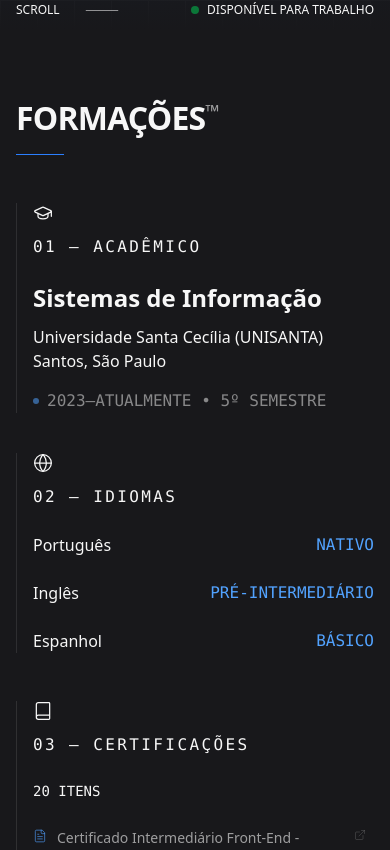
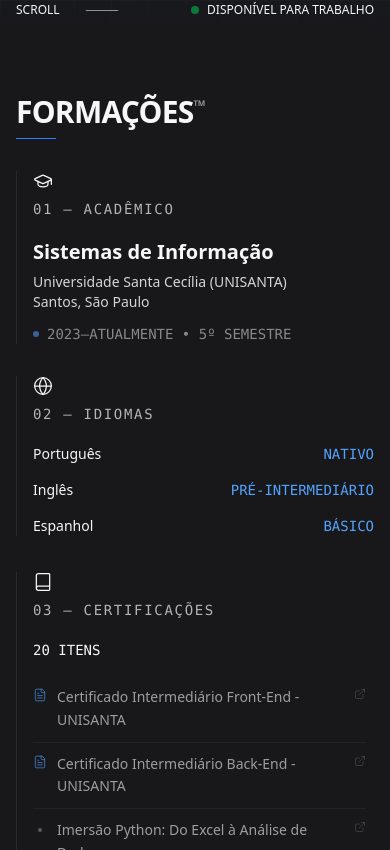
Before and after one commit to 21lucasbarros/portfolio, a React (Vite) app: page / in a window 390 px wide. Shown: the part 814-1664 px from the top of the page. Built offline with nearby package versions, Linux system fonts and the light colour scheme.

Commit message:
feat: adicionei chaves de traducao para codigo dos projetos e links do site.

```diff
--- a/src/components/education.tsx
+++ b/src/components/education.tsx
@@ -12,103 +12,99 @@ export function Education() {
       id="education"
     >
       <div className="max-w-7xl mx-auto">
-        {/* Header */}
         <motion.div
           initial={{ opacity: 0, y: 20 }}
           whileInView={{ opacity: 1, y: 0 }}
           transition={{ duration: 0.6, ease: [0.16, 1, 0.3, 1] }}
           viewport={{ once: true }}
-          className="mb-12 md:mb-16 lg:mb-20"
+          className="mb-8 md:mb-16 lg:mb-20"
         >
-          <h2 className="text-[clamp(2rem,4.5vw,4rem)] font-bold tracking-tight mb-3 md:mb-4 text-[#f7f7f7]">
+          <h2 className="text-3xl md:text-[clamp(2rem,4.5vw,4rem)] font-bold tracking-tight mb-2 md:mb-4 text-[#f7f7f7]">
             {t.education.title}
-            <span className="text-lg md:text-xl align-super opacity-60">™</span>
+            <span className="text-base md:text-xl align-super opacity-60">
+              ™
+            </span>
           </h2>
-          <div className="w-12 md:w-16 h-[1px] bg-blue-500 mt-3 md:mt-4"></div>
+          <div className="w-10 md:w-16 h-[1px] bg-blue-500 mt-2 md:mt-4"></div>
         </motion.div>
 
-        {/* Grid */}
-        <div className="grid grid-cols-1 lg:grid-cols-12 gap-10 md:gap-12 lg:gap-16">
-          {/* Left Column - Academic + Languages */}
-          <div className="lg:col-span-5 space-y-10 md:space-y-14 lg:space-y-16">
-            {/* Formação Acadêmica */}
+        <div className="grid grid-cols-1 lg:grid-cols-12 gap-8 md:gap-12 lg:gap-16">
+          <div className="lg:col-span-5 space-y-8 md:space-y-14 lg:space-y-16">
             <motion.div
               initial={{ opacity: 0, y: 20 }}
               whileInView={{ opacity: 1, y: 0 }}
               transition={{ duration: 0.5, delay: 0.1 }}
               viewport={{ once: true }}
-              className="border-l border-[#f7f7f7]/10 pl-4 md:pl-6"
+              className="border-l border-[#f7f7f7]/8 pl-4 md:pl-6"
             >
-              <div className="mb-6">
+              <div className="mb-5">
                 <GraduationCap
-                  className="w-5 h-5 text-[#f7f7f7] mb-3"
+                  className="w-5 h-5 text-[#f7f7f7] mb-2"
                   strokeWidth={1.5}
                 />
-                <h3 className="text-base font-mono uppercase tracking-[0.15em] text-[#f7f7f7]">
+                <h3 className="text-sm md:text-base font-mono uppercase tracking-[0.12em] md:tracking-[0.15em] text-[#f7f7f7]/70">
                   01 — {t.education.academic}
                 </h3>
               </div>
-              <h4 className="text-2xl font-semibold mb-3 leading-tight text-[#f7f7f7]">
+              <h4 className="text-xl md:text-2xl font-semibold mb-2 md:mb-3 leading-tight text-[#f7f7f7]">
                 {t.education.degree}
               </h4>
-              <p className="text-[#f7f7f7] text-base mb-4 font-light">
+              <p className="text-[#f7f7f7]/85 text-sm md:text-base mb-3 md:mb-4 font-light">
                 {t.education.university}
                 <br />
                 {t.education.location}
               </p>
               <div className="flex items-center gap-2">
                 <div className="w-1.5 h-1.5 rounded-full bg-blue-400 animate-pulse"></div>
-                <span className="text-base font-mono text-[#f7f7f7]/50">
+                <span className="text-sm md:text-base font-mono text-[#f7f7f7]/50">
                   {t.education.currentPeriod}
                 </span>
               </div>
             </motion.div>
 
-            {/* Idiomas */}
             <motion.div
               initial={{ opacity: 0, y: 20 }}
               whileInView={{ opacity: 1, y: 0 }}
               transition={{ duration: 0.5, delay: 0.2 }}
               viewport={{ once: true }}
-              className="border-l border-[#f7f7f7]/10 pl-4 md:pl-6"
+              className="border-l border-[#f7f7f7]/8 pl-4 md:pl-6"
             >
-              <div className="mb-6">
+              <div className="mb-5">
                 <Globe
-                  className="w-5 h-5 text-[#f7f7f7] mb-3"
+                  className="w-5 h-5 text-[#f7f7f7] mb-2"
                   strokeWidth={1.5}
                 />
-                <h3 className="text-base font-mono uppercase tracking-[0.15em] text-[#f7f7f7]">
+                <h3 className="text-sm md:text-base font-mono uppercase tracking-[0.12em] md:tracking-[0.15em] text-[#f7f7f7]/70">
                   02 — {t.education.languages}
                 </h3>
               </div>
-              <div className="space-y-6">
+              <div className="space-y-4 md:space-y-6">
                 <div>
-                  <div className="flex items-center justify-between mb-2">
-                    <span className="text-base font-medium text-[#f7f7f7]">
+                  <div className="flex items-center justify-between mb-1">
+                    <span className="text-sm md:text-base font-medium text-[#f7f7f7]">
                       {t.education.languageNames.portuguese}
                     </span>
-                    <span className="text-base font-mono text-blue-400">
+                    <span className="text-sm md:text-base font-mono text-blue-400">
                       {t.education.languageLevels.native}
                     </span>
                   </div>
                 </div>
                 <div>
-                  <div className="flex items-center justify-between mb-2">
-                    <span className="text-base font-medium text-[#f7f7f7]">
+                  <div className="flex items-center justify-between mb-1">
+                    <span className="text-sm md:text-base font-medium text-[#f7f7f7]">
                       {t.education.languageNames.english}
                     </span>
-                    <span className="text-base font-mono text-blue-400">
+                    <span className="text-sm md:text-base font-mono text-blue-400">
                       {t.education.languageLevels.preIntermediate}
                     </span>
                   </div>
                 </div>
                 <div>
-                  <div className="flex items-center justify-between mb-2">
-                    <span className="text-base font-medium text-[#f7f7f7]">
+                  <div className="flex items-center justify-between mb-1">
+                    <span className="text-sm md:text-base font-medium text-[#f7f7f7]">
                       {t.education.languageNames.spanish}
                     </span>
-
-                    <span className="text-base font-mono text-blue-400">
+                    <span className="text-sm md:text-base font-mono text-blue-400">
                       {t.education.languageLevels.basic}
                     </span>
                   </div>
@@ -117,17 +113,16 @@ export function Education() {
             </motion.div>
           </div>
 
-          {/* Certificados */}
           <motion.div
             initial={{ opacity: 0, y: 20 }}
             whileInView={{ opacity: 1, y: 0 }}
             transition={{ duration: 0.5, delay: 0.3 }}
             viewport={{ once: true }}
-            className="lg:col-span-7 border-l border-[#f7f7f7]/10 pl-4 md:pl-6"
+            className="lg:col-span-7 border-l border-[#f7f7f7]/8 pl-4 md:pl-6"
           >
-            <div className="mb-6">
-              <Book className="w-5 h-5 text-[#f7f7f7] mb-3" strokeWidth={1.5} />
-              <h3 className="text-base font-mono uppercase tracking-[0.15em] text-[#f7f7f7]">
+            <div className="mb-5">
+              <Book className="w-5 h-5 text-[#f7f7f7] mb-2" strokeWidth={1.5} />
+              <h3 className="text-sm md:text-base font-mono uppercase tracking-[0.12em] md:tracking-[0.15em] text-[#f7f7f7]/70">
                 03 — {t.education.certifications}
               </h3>
             </div>
--- a/src/components/project-card.tsx
+++ b/src/components/project-card.tsx
@@ -2,6 +2,7 @@ import { Badge } from "./ui/badge";
 import { ExternalLink } from "lucide-react";
 import { FaGithub } from "react-icons/fa";
 import { motion } from "motion/react";
+import { useLanguage } from "../contexts/LanguageContext";
 
 interface ProjectCardProps {
   project: {
@@ -18,6 +19,8 @@ interface ProjectCardProps {
 }
 
 export default function ProjectCard({ project, index }: ProjectCardProps) {
+  const { t } = useLanguage();
+
   return (
     <motion.article
       initial={{ opacity: 0, y: 30 }}
@@ -28,9 +31,8 @@ export default function ProjectCard({ project, index }: ProjectCardProps) {
         ease: [0.16, 1, 0.3, 1],
       }}
       viewport={{ once: true }}
-      className="group relative"
+      className="group relative pb-8 border-b border-[#f7f7f7]/10 last:border-b-0"
     >
-      {/* Image Container */}
       <div className="relative aspect-video overflow-hidden bg-zinc-800 border border-[#f7f7f7]/10 mb-4 md:mb-5">
         <img
           src={project.image}
@@ -38,7 +40,6 @@ export default function ProjectCard({ project, index }: ProjectCardProps) {
           className="w-full h-full object-cover transition-all duration-700 ease-out group-hover:scale-105 group-hover:brightness-50"
         />
 
-        {/* Overlay on hover */}
         <div className="absolute inset-0 opacity-0 group-hover:opacity-100 transition-opacity duration-300 flex items-center justify-center gap-4">
           {project.github && (
             <a
@@ -68,20 +69,16 @@ export default function ProjectCard({ project, index }: ProjectCardProps) {
           )}
         </div>
 
-        {/* Category badge */}
         <div className="absolute top-3 right-3 px-2 py-1 bg-blue-500 text-white text-[10px] font-mono uppercase tracking-wider">
           {project.category}
         </div>
 
-        {/* Year badge */}
         <div className="absolute bottom-3 left-3 px-2 py-1 bg-zinc-900/90 backdrop-blur-sm text-[#f7f7f7] text-xs font-mono border border-[#f7f7f7]/20">
           {project.year}
         </div>
       </div>
 
-      {/* Content */}
       <div className="space-y-2.5 md:space-y-3">
-        {/* Index and Title */}
         <div className="space-y-1.5 md:space-y-2">
           <span className="text-xs font-mono text-blue-500">
             {String(index + 1).padStart(2, "0")}
@@ -91,12 +88,10 @@ export default function ProjectCard({ project, index }: ProjectCardProps) {
           </h3>
         </div>
 
-        {/* Description */}
         <p className="text-sm text-[#f7f7f7]/60 leading-relaxed line-clamp-3">
           {project.description}
         </p>
 
-        {/* Technologies */}
         <div className="flex flex-wrap gap-2 pt-2">
           {project.technologies.map((tech, i) => (
             <Badge
@@ -108,6 +103,35 @@ export default function ProjectCard({ project, index }: ProjectCardProps) {
             </Badge>
           ))}
         </div>
+
+        {(project.github || project.live) && (
+          <div className="flex gap-2 pt-3 md:hidden">
+            {project.github && (
+              <a
+                href={project.github}
+                target="_blank"
+                rel="noopener noreferrer"
+                className="flex-1 flex items-center justify-center gap-2 px-4 py-2.5 bg-zinc-800/50 border border-[#f7f7f7]/20 text-[#f7f7f7]/80 active:bg-zinc-800 active:border-blue-500 active:text-blue-400 transition-all duration-200 text-sm font-medium"
+                aria-label="Ver código no GitHub"
+              >
+                <FaGithub className="w-4 h-4" />
+                <span>{t.projects.code}</span>
+              </a>
+            )}
+            {project.live && (
+              <a
+                href={project.live}
+                target="_blank"
+                rel="noopener noreferrer"
+                className="flex-1 flex items-center justify-center gap-2 px-4 py-2.5 bg-blue-500/10 border border-blue-500/30 text-blue-400 active:bg-blue-500 active:text-white transition-all duration-200 text-sm font-medium"
+                aria-label="Ver projeto ao vivo"
+              >
+                <ExternalLink className="w-4 h-4" strokeWidth={2} />
+                <span>{t.projects.site}</span>
+              </a>
+            )}
+          </div>
+        )}
       </div>
     </motion.article>
   );
--- a/src/i18n/translations.ts
+++ b/src/i18n/translations.ts
@@ -55,6 +55,8 @@ export interface Translations {
     title: string;
     viewProject: string;
     viewCode: string;
+    code: string;
+    site: string;
   };
   contact: {
     title: string;
@@ -134,6 +136,8 @@ export const translations: Record<Language, Translations> = {
       title: "Projetos",
       viewProject: "Ver Projeto",
       viewCode: "Ver Código",
+      code: "Código",
+      site: "Site",
     },
     contact: {
       title: "Contato",
@@ -213,6 +217,8 @@ export const translations: Record<Language, Translations> = {
       title: "Projects",
       viewProject: "View Project",
       viewCode: "View Code",
+      code: "Code",
+      site: "Site",
     },
     contact: {
       title: "Contact",
@@ -292,6 +298,8 @@ export const translations: Record<Language, Translations> = {
       title: "Proyectos",
       viewProject: "Ver Proyecto",
       viewCode: "Ver Código",
+      code: "Código",
+      site: "Sitio",
     },
     contact: {
       title: "Contacto",
```
